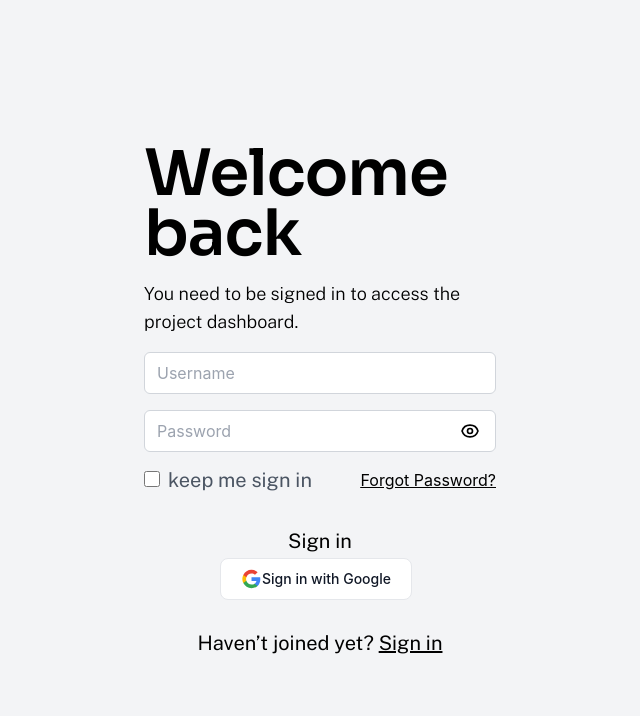
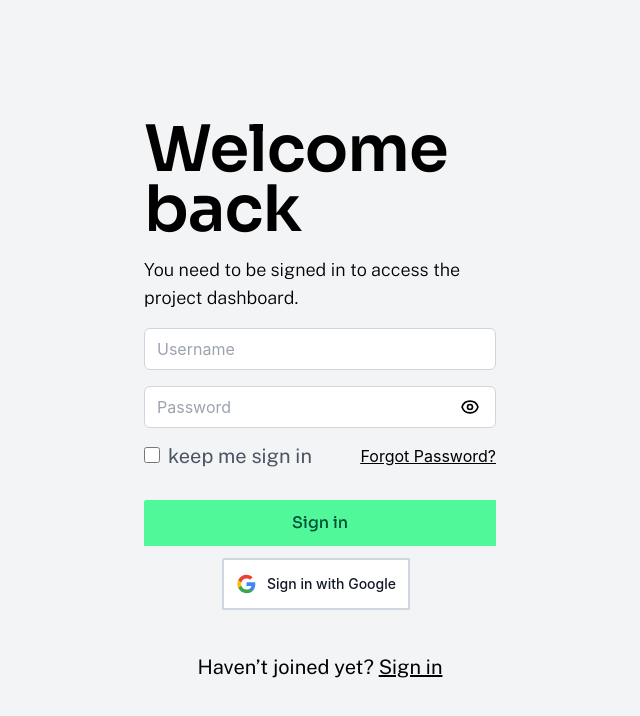
Before and after one commit to MuhRehman/Sign-In-Screen, a React (Create React App) app: page / in a window 1280 px wide. Shown: the top 716 px of the page, without its empty margins (0-640 px from the left). Built offline with nearby package versions, Linux system fonts and the light colour scheme.

Commit message:
altest update

```diff
--- a/src/pages/SignInForm.jsx
+++ b/src/pages/SignInForm.jsx
@@ -207,7 +207,7 @@ export default function SignInForm() {
           {/* <!-- Sign up  Link --> */}
 
 
-          <button type="button" class="text-gray-900 bg-white hover:bg-gray-100 border border-gray-200 focus:ring-4 focus:outline-none focus:ring-gray-100 font-medium rounded-lg text-sm px-5 py-2.5 text-center inline-flex items-center dark:focus:ring-gray-600 dark:bg-gray-800 dark:border-gray-700 dark:text-white dark:hover:bg-gray-700 me-2 mb-2">
+          <button type="button" class="text-gray-900 google-btn bg-white hover:bg-gray-100 border border-gray-200 focus:ring-4 focus:outline-none focus:ring-gray-100 font-medium rounded-lg text-sm px-5 py-2.5 text-center inline-flex items-center dark:focus:ring-gray-600 dark:bg-gray-800 dark:border-gray-700 dark:text-white dark:hover:bg-gray-700 me-2 mb-2">
           <svg width="21" height="20" viewBox="0 0 21 20" fill="none" xmlns="http://www.w3.org/2000/svg">
             <path d="M19.3 10.2084C19.3 9.55837 19.2417 8.93337 19.1333 8.33337H10.5V11.8792H15.4333C15.2208 13.025 14.575 13.9959 13.6042 14.6459V16.9459H16.5667C18.3 15.35 19.3 13 19.3 10.2084Z" fill="#4285F4"/>
             <path d="M10.5 19.1667C12.975 19.1667 15.05 18.3459 16.5667 16.9459L13.6042 14.6459C12.7833 15.1959 11.7333 15.5209 10.5 15.5209C8.1125 15.5209 6.09167 13.9084 5.37083 11.7417H2.30833V14.1167C3.81667 17.1125 6.91667 19.1667 10.5 19.1667Z" fill="#34A853"/>
--- a/src/tailwind.css
+++ b/src/tailwind.css
@@ -33,6 +33,11 @@
     font-family: "Sora-SemiBold";
     font-weight: 600;
     src: url("./assets/fonts/Sora-SemiBold.ttf")
+}
+@font-face {
+    font-family: "Sora-Medium";
+    font-weight: 400;
+    src: url("./assets/fonts/Sora-Medium.ttf")
 }
 
 
@@ -91,3 +96,32 @@ text-align: left;
 .sign-text a {
     color: black !important;
 }
+.sign-btn {
+width: Fill (421px)px;
+height: Fixed (48px)px;
+padding: 14px 12px 14px 12px;
+gap: 10px;
+border-radius: 2px 0px 0px 0px;
+border: 1px 0px 0px 0px;
+opacity: 0px;
+background: #50F89A;
+color: #005237;
+margin-bottom: 12px;
+font-family: "Sora-Medium";
+font-size: 16px;
+font-weight: 400;
+line-height: 18px;
+text-align: center;
+
+}
+.google-btn {
+    width: Fill (421px)px;
+    height: Fixed (48px)px;
+    padding: 14px 12px 14px 12px;
+    gap: 10px;
+    border-radius: 2px 0px 0px 0px;
+    border: 1px 0px 0px 0px;
+    opacity: 0px;
+    border: 2px solid #CFD8E1;
+    margin-bottom: 22px;
+}
```
